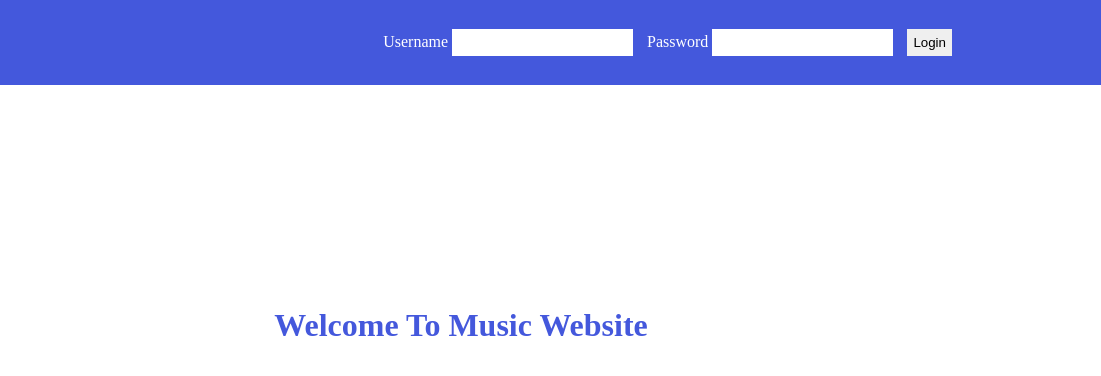
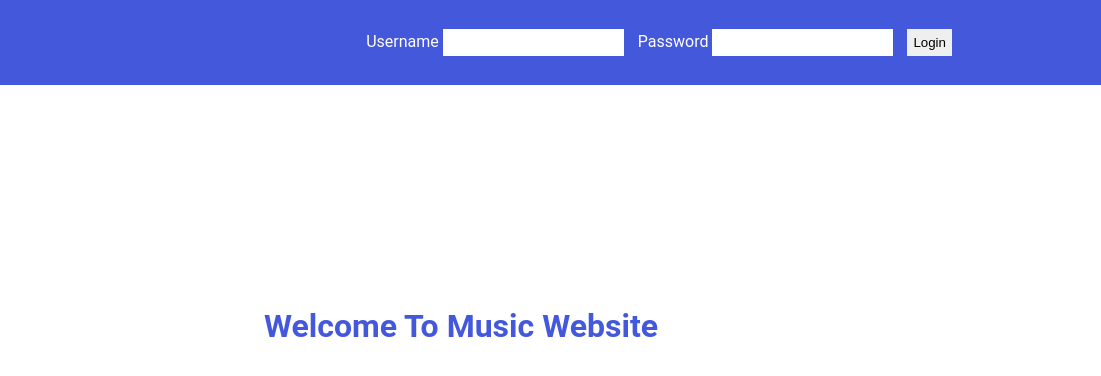
Before and after one commit to pravashupreti/music-player, a plain HTML site: page client/index.html in a window 1280 px wide. Shown: the full height of the page, 179-1280 px from the left. Drawn offline with Linux system fonts and the light colour scheme; no server answers.

Commit message:
Add roboto font

```diff
--- /dev/null
+++ b/client/css/fonts.css
@@ -0,0 +1,4 @@
+@font-face {
+    font-family: "Roboto";
+    src: url('../fonts/roboto/Roboto-Regular.ttf');
+}
--- a/client/css/include/variable.css
+++ b/client/css/include/variable.css
@@ -4,6 +4,7 @@ body {
     box-sizing: border-box;
     width: 100%;
     height: 100%;
+    font-family: var(--roboto);
 }
 
 
--- a/client/index.html
+++ b/client/index.html
@@ -46,7 +46,7 @@
 
             <div class="login-form require-auth" id="searchBar">
                 <div class="input-section">
-
+                    <label for="searchSong">Search </label>
                     <input type="text" id="searchSong">
                 </div>
 
```
Also changed, not shown: client/fonts/roboto/Roboto-Black.ttf (added), client/fonts/roboto/Roboto-BlackItalic.ttf (added), client/fonts/roboto/Roboto-Bold.ttf (added), client/fonts/roboto/Roboto-BoldItalic.ttf (added), client/fonts/roboto/Roboto-Italic.ttf (added), client/fonts/roboto/Roboto-Light.ttf (added), client/fonts/roboto/Roboto-LightItalic.ttf (added), client/fonts/roboto/Roboto-Medium.ttf (added), client/fonts/roboto/Roboto-MediumItalic.ttf (added), client/fonts/roboto/Roboto-Regular.ttf (added), client/fonts/roboto/Roboto-Thin.ttf (added), client/fonts/roboto/Roboto-ThinItalic.ttf (added).
